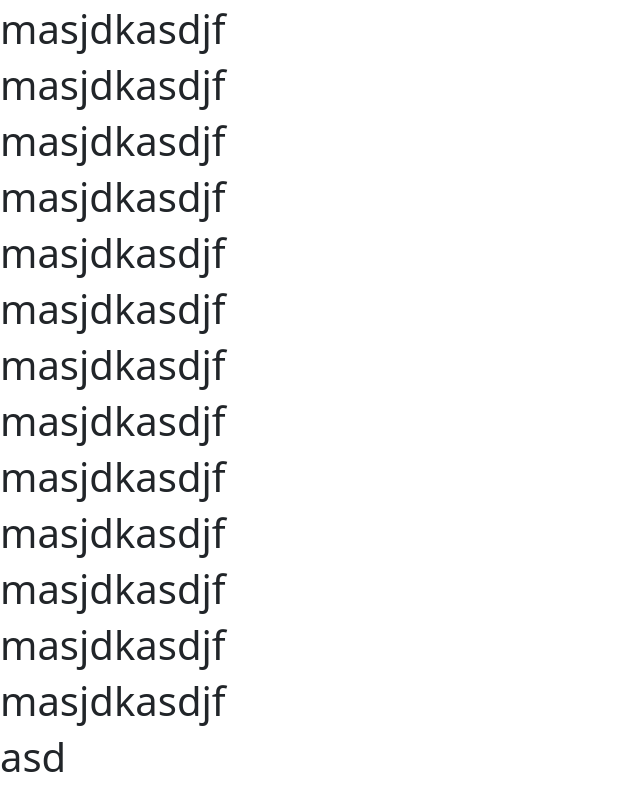
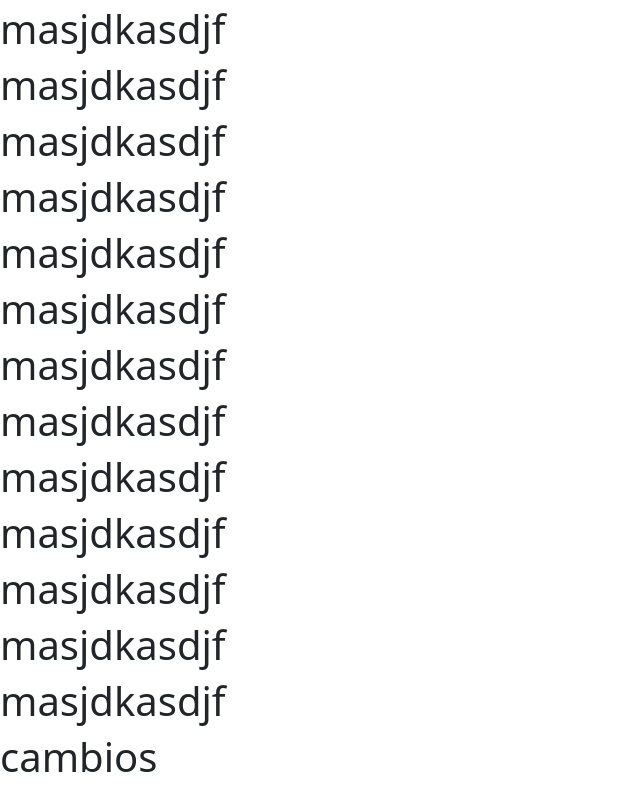
Before and after one commit to LBBAH/webPanaderia, an Angular app in the folder panaderiaWeb/: page / in a window 1280 px wide. Shown: the part 1911-2700 px from the top of the page, without its empty margins (0-640 px from the left). Built offline with nearby package versions, Linux system fonts and the light colour scheme.

Commit message:
cambio pagina principal

```diff
--- a/panaderiaWeb/src/app/app.component.html
+++ b/panaderiaWeb/src/app/app.component.html
@@ -117,5 +117,5 @@
 <h1>masjdkasdjf</h1>
 <h1>masjdkasdjf</h1>
 <h1>masjdkasdjf</h1>
-<h1>asd</h1>
+<h1>cambios</h1>
 <router-outlet></router-outlet>
```
